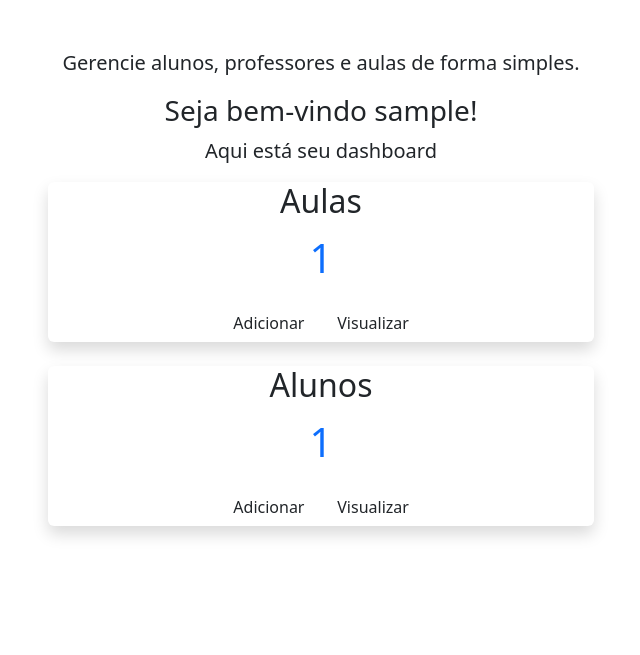
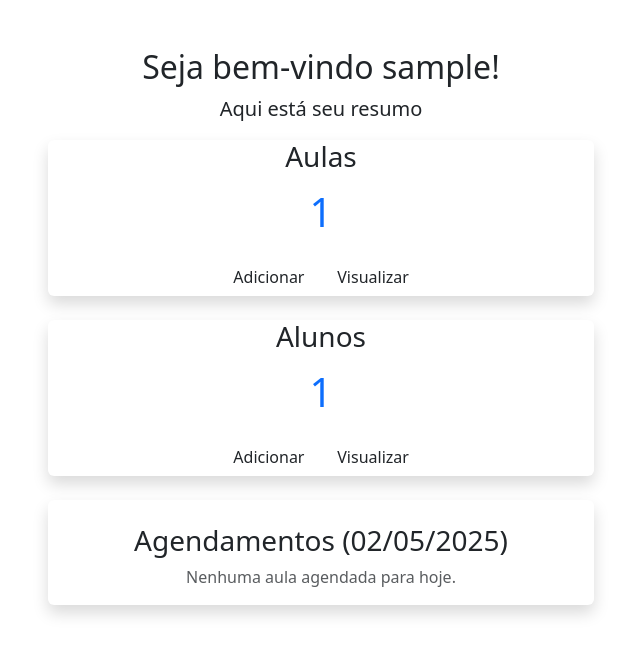
Before and after one commit to silvaludwig/musicSchoolSys, a Django app: page / in a window 1280 px wide. Shown: the part 56-711 px from the top of the page, without its empty margins (319-959 px from the left). Run offline with Django 5.2, Linux system fonts and the light colour scheme; a user stored in the database is signed in; tables that the repository leaves empty hold one stand-in row (values such as "Sample post").

Commit message:
préva da agenda no index

```diff
--- a/sistema/gestao/templates/gestao/index.html
+++ b/sistema/gestao/templates/gestao/index.html
@@ -1,8 +1,6 @@
 {% extends "gestao/base.html" %} {% block content %}
 <div class="row justify-content-center">
   <div class="col-md-6 text-center"> </br>
-
-    <p class="lead">Gerencie alunos, professores e aulas de forma simples.</p>
 
     <!-- Se o usuário não estiver logado, mostra o login -->
     {% if not user.is_authenticated %}
@@ -36,13 +34,12 @@
       </div>
     </div>
     {% else %}
-    <h3>Seja bem-vindo {{request.user.username}}!</h3>
-    <p class="lead">Aqui está seu dashboard</p>
-
+    <h2>Seja bem-vindo {{request.user.username}}!</h2>
+    <p class="lead">Aqui está seu resumo</p>
 
     <div class="dashboard-cards">
         <div class="card">
-            <h2>Aulas</h2>
+            <h3>Aulas</h3>
             <p class="count">{{ total_aulas }}</p>
             <div class="card-actions">
                 <a href="{% url 'nova_aula' %}" class="btn">Adicionar</a>
@@ -50,14 +47,30 @@
             </div>
         </div>
 
+
         <div class="card">
-            <h2>Alunos</h2>
-            <p class="count">{{ total_alunos }}</p>
-            <div class="card-actions">
-                <a href="{% url 'novo_aluno' %}" class="btn">Adicionar</a>
-                <a href="{% url 'meus_alunos' %}" class="btn">Visualizar</a>
-            </div>
+          <h3>Alunos</h3>
+          <p class="count">{{ total_alunos }}</p>
+          <div class="card-actions">
+            <a href="{% url 'novo_aluno' %}" class="btn">Adicionar</a>
+            <a href="{% url 'meus_alunos' %}" class="btn">Visualizar</a>
+          </div>
         </div>
+        <div class="card">
+          <h3 class="mt-4">Agendamentos ({{ data_hoje|date:"d/m/Y" }})</h3>
+          {% if aulas_hoje %}
+            <ul class="list-group mt-2">
+              {% for aula in aulas_hoje %}
+                <li class="list-group-item">
+                  <strong>{{ aula.horario }}</strong> — {{ aula.aluno.nome }} ({{ aula.instrumento }}) com {{ aula.professor }}
+                </li>
+              {% endfor %}
+            </ul>
+          {% else %}
+            <p class="text-muted">Nenhuma aula agendada para hoje.</p>
+          {% endif %}
+          </div>
+      </div>
     </div>    {% endif %}
   </div>
 </div>
--- a/sistema/gestao/views.py
+++ b/sistema/gestao/views.py
@@ -3,7 +3,7 @@ from .models import Aula, Aluno
 from django.shortcuts import render, redirect, get_object_or_404
 from .forms import AlunoForm, AulaForm, CadastroUsuarioForm
 from django.contrib.auth import login
-from datetime import timedelta
+from datetime import timedelta, date
 from django.http import JsonResponse
 
 
@@ -43,6 +43,9 @@ def novo_aluno(request):
 
 @login_required
 def index(request):
+    hoje = date.today()
+    aulas_hoje = Aula.objects.filter(data=hoje, professor=request.user)
+
     # Contagem de registros para mostrar no dashboard
     total_alunos = Aluno.objects.filter(professor=request.user).count()
     total_aulas = Aula.objects.filter(professor=request.user).count()
@@ -50,6 +53,8 @@ def index(request):
     context = {
         "total_aulas": total_aulas,
         "total_alunos": total_alunos,
+        "aulas_hoje": aulas_hoje,
+        "data_hoje": hoje,
     }
     return render(request, "gestao/index.html", context)
 
```
